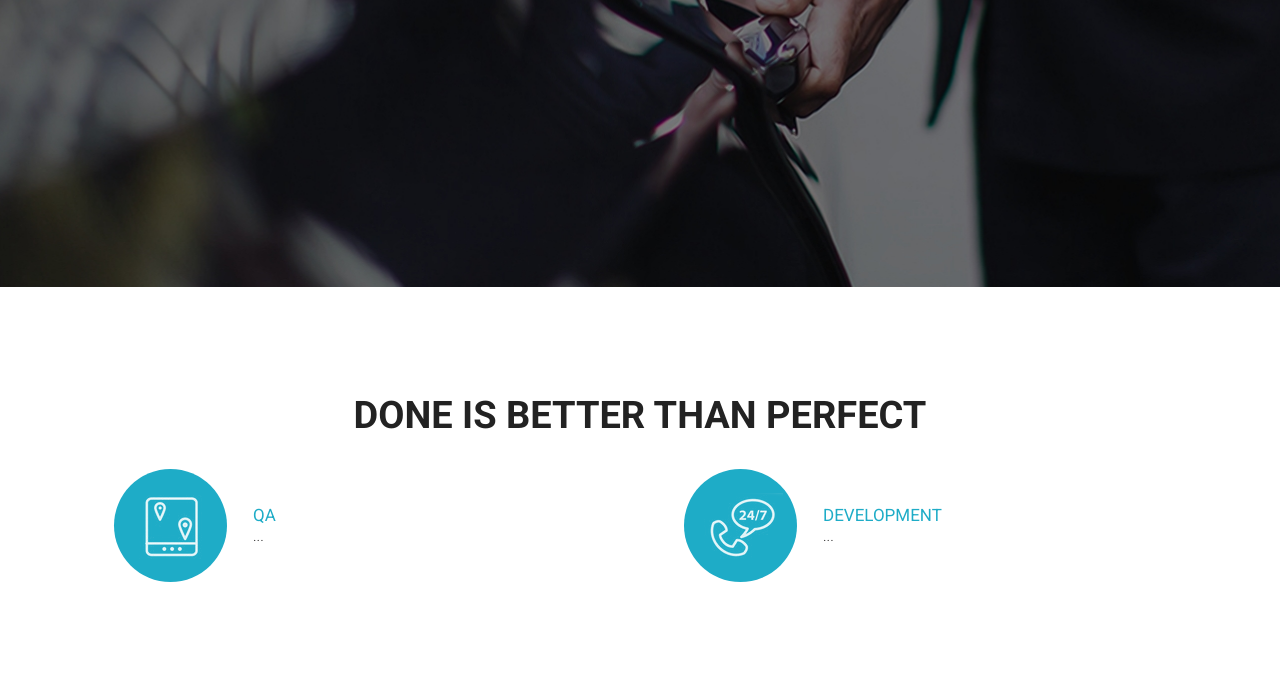
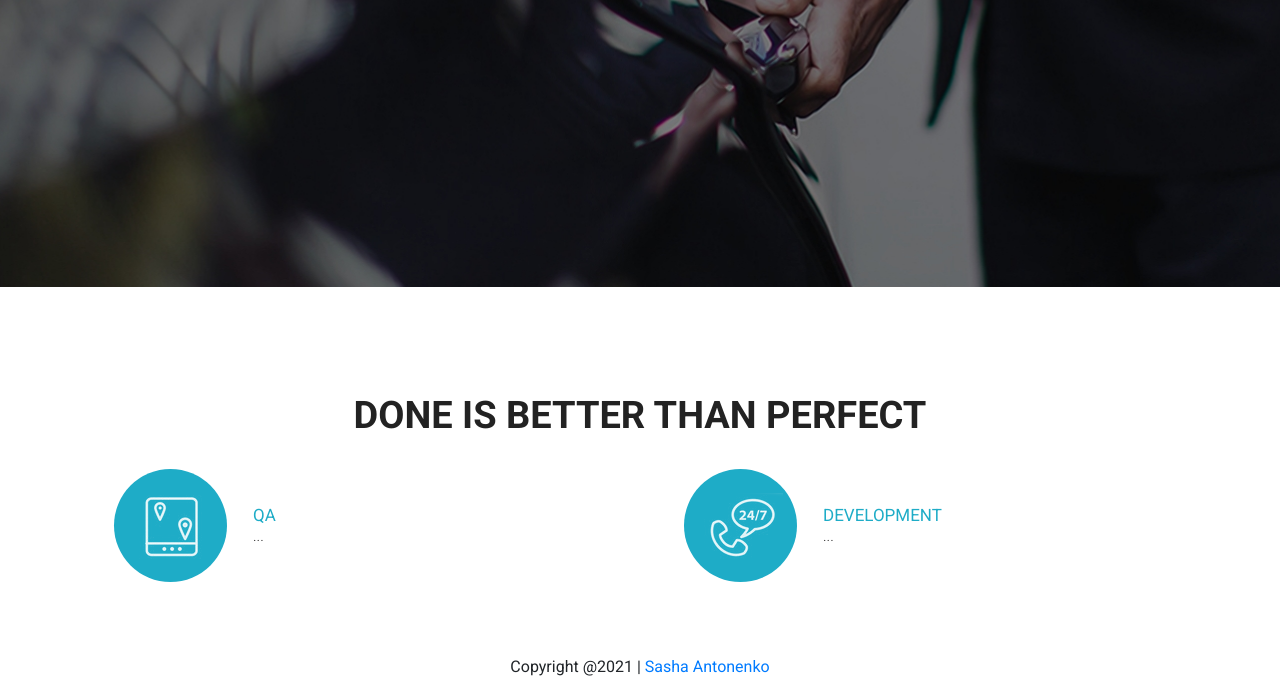
Before and after one commit to DelusiveMedicine/dancing_qa, a plain HTML site: page src/index.html in a window 1280 px wide. Shown: the part 563-1258 px from the top of the page. Before the commit the page ends 1210 px from the top, so only its background shows below. Drawn offline with nearby package versions, Linux system fonts and the light colour scheme.

Commit message:
add footer html

```diff
--- a/src/index.html
+++ b/src/index.html
@@ -95,5 +95,35 @@
         </div>
     </section>
 
+<footer>
+    <link href="//maxcdn.bootstrapcdn.com/bootstrap/4.1.1/css/bootstrap.min.css" rel="stylesheet" id="bootstrap-css">
+    <script src="//maxcdn.bootstrapcdn.com/bootstrap/4.1.1/js/bootstrap.min.js"></script>
+    <script src="//cdnjs.cloudflare.com/ajax/libs/jquery/3.2.1/jquery.min.js"></script>
+    <!------ Include the above in your HEAD tag ---------->
+
+    <link rel="stylesheet" href="https://stackpath.bootstrapcdn.com/bootstrap/4.1.3/css/bootstrap.min.css" integrity="sha384-MCw98/SFnGE8fJT3GXwEOngsV7Zt27NXFoaoApmYm81iuXoPkFOJwJ8ERdknLPMO" crossorigin="anonymous">
+    <link rel="stylesheet" href="https://use.fontawesome.com/releases/v5.2.0/css/all.css" integrity="sha384-hWVjflwFxL6sNzntih27bfxkr27PmbbK/iSvJ+a4+0owXq79v+lsFkW54bOGbiDQ" crossorigin="anonymous">
+
+    <!--footer starts from here-->
+    <footer class="footer">
+    <div class="container bottom_border">
+    <div class="row">
+    <div class=" col-sm-4 col-md col-sm-4  col-12 col">
+    <h5 class="headin5_amrc col_white_amrc pt2"></h5>
+
+    <!--foote_bottom_ul_amrc ends here-->
+    <p class="text-center">Copyright @2021 |  <a href="#">Sasha Antonenko</a></p>
+
+ <!--   <ul class="social_footer_ul">
+    <li><a href="http://webenlance.com"><i class="fab fa-facebook-f"></i></a></li>
+    <li><a href="http://webenlance.com"><i class="fab fa-twitter"></i></a></li>
+    <li><a href="http://webenlance.com"><i class="fab fa-linkedin"></i></a></li>
+    <li><a href="http://webenlance.com"><i class="fab fa-instagram"></i></a></li>
+    </ul>
+    <!--social_footer_ul ends here-->
+    </div>
+
+</footer>
+
 </body>
 </html>
--- a/src/sass/style.sass
+++ b/src/sass/style.sass
@@ -179,3 +179,5 @@ nav
 			font-size: 15px
 			font-weight: 300
 			line-height: 21px
+
+.footer
```
Also changed, not shown: 1 other file.
